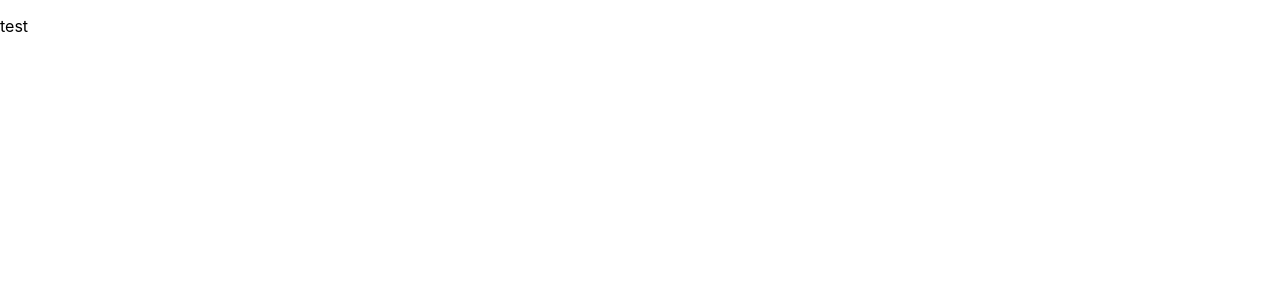
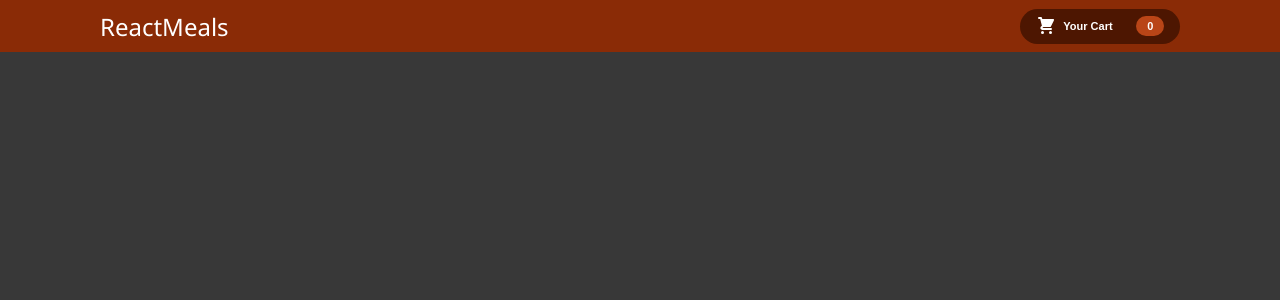
Before and after one commit to nickpap35gr/react-meals, a React (Create React App) app: page / in a window 1280 px wide. Shown: the top 300 px of the page. Built offline with nearby package versions, Linux system fonts and the light colour scheme.

Commit message:
implemented header

```diff
--- a/src/App.css
+++ /dev/null
@@ -1,38 +0,0 @@
-.App {
-  text-align: center;
-}
-
-.App-logo {
-  height: 40vmin;
-  pointer-events: none;
-}
-
-@media (prefers-reduced-motion: no-preference) {
-  .App-logo {
-    animation: App-logo-spin infinite 20s linear;
-  }
-}
-
-.App-header {
-  background-color: #282c34;
-  min-height: 100vh;
-  display: flex;
-  flex-direction: column;
-  align-items: center;
-  justify-content: center;
-  font-size: calc(10px + 2vmin);
-  color: white;
-}
-
-.App-link {
-  color: #61dafb;
-}
-
-@keyframes App-logo-spin {
-  from {
-    transform: rotate(0deg);
-  }
-  to {
-    transform: rotate(360deg);
-  }
-}
--- a/src/App.js
+++ b/src/App.js
@@ -1,8 +1,11 @@
-import logo from "./logo.svg";
-import "./App.css";
+import React from "react";
+
+import "./App.module.css";
+
+import Header from "./Components/Header.jsx";
 
 function App() {
-  return <p>test</p>;
+  return <Header />;
 }
 
 export default App;
--- /dev/null
+++ b/src/Components/Header.jsx
@@ -0,0 +1,20 @@
+import React from "react";
+
+import styles from "./Header.module.css";
+
+const Header = (props) => {
+  return (
+    <header className={styles.header}>
+      <h1>ReactMeals</h1>
+      <button>
+        <svg xmlns="http://www.w3.org/2000/svg" className="h-5 w-5" viewBox="0 0 20 20" fill="currentColor">
+          <path d="M3 1a1 1 0 000 2h1.22l.305 1.222a.997.997 0 00.01.042l1.358 5.43-.893.892C3.74 11.846 4.632 14 6.414 14H15a1 1 0 000-2H6.414l1-1H14a1 1 0 00.894-.553l3-6A1 1 0 0017 3H6.28l-.31-1.243A1 1 0 005 1H3zM16 16.5a1.5 1.5 0 11-3 0 1.5 1.5 0 013 0zM6.5 18a1.5 1.5 0 100-3 1.5 1.5 0 000 3z" />
+        </svg>
+        <p>Your Cart</p>
+        <p>0</p>
+      </button>
+    </header>
+  );
+};
+
+export default Header;
--- /dev/null
+++ b/src/Components/Header.module.css
@@ -0,0 +1,62 @@
+.header {
+  position: fixed;
+  top: 0;
+  left: 0;
+  width: 100%;
+  height: 5.2rem;
+  padding: 0 10rem;
+
+  background-color: #8a2b06;
+
+  display: flex;
+  justify-content: space-between;
+  align-items: center;
+}
+
+.header h1 {
+  font-size: 2.4rem;
+  font-weight: 500;
+}
+
+.header button {
+  border: none;
+  cursor: pointer;
+  width: 16rem;
+  height: 3.5rem;
+  border-radius: 100px;
+  background-color: #4d1601;
+
+  display: flex;
+  justify-content: space-evenly;
+  align-items: center;
+}
+
+.header button:hover {
+  background-color: #2c0d00;
+}
+
+.header button:hover p:last-child {
+  background-color: #8a2b06;
+}
+
+.header button svg {
+  height: 20px;
+  width: 20px;
+  color: white;
+}
+
+.header button p {
+  color: white;
+  font-size: 1.1rem;
+  font-weight: 600;
+}
+
+.header button p:first-of-type {
+  transform: translateX(-0.8rem);
+}
+
+.header button p:last-child {
+  padding: 0.4rem 1.1rem;
+  background-color: #b94517;
+  border-radius: 100px;
+}
--- a/src/index.css
+++ b/src/index.css
@@ -1,13 +1,16 @@
-body {
+* {
   margin: 0;
-  font-family: -apple-system, BlinkMacSystemFont, 'Segoe UI', 'Roboto', 'Oxygen',
-    'Ubuntu', 'Cantarell', 'Fira Sans', 'Droid Sans', 'Helvetica Neue',
-    sans-serif;
-  -webkit-font-smoothing: antialiased;
-  -moz-osx-font-smoothing: grayscale;
+  padding: 0;
+  box-sizing: border-box;
 }
 
-code {
-  font-family: source-code-pro, Menlo, Monaco, Consolas, 'Courier New',
-    monospace;
+html {
+  font-family: "Segoe UI", sans-serif;
+  font-size: 62.5%;
+  color: #fff;
+  background-color: #383838;
 }
+
+body {
+  font-size: 16px;
+}
--- a/src/index.js
+++ b/src/index.js
@@ -5,4 +5,3 @@ import App from "./App";
 
 const root = ReactDOM.createRoot(document.getElementById("root"));
 root.render(<App />);
-console.log("EEEE");
```
Also changed, not shown: src/App.module.css (added).
